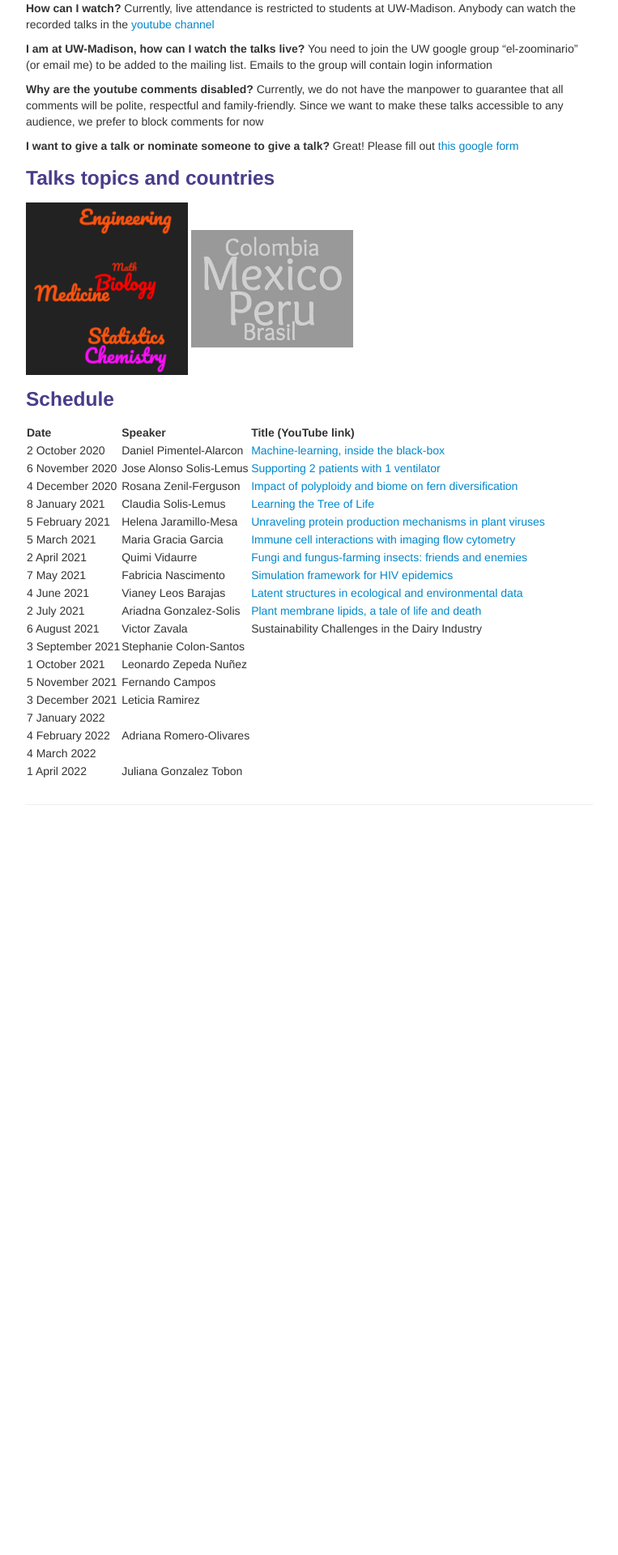
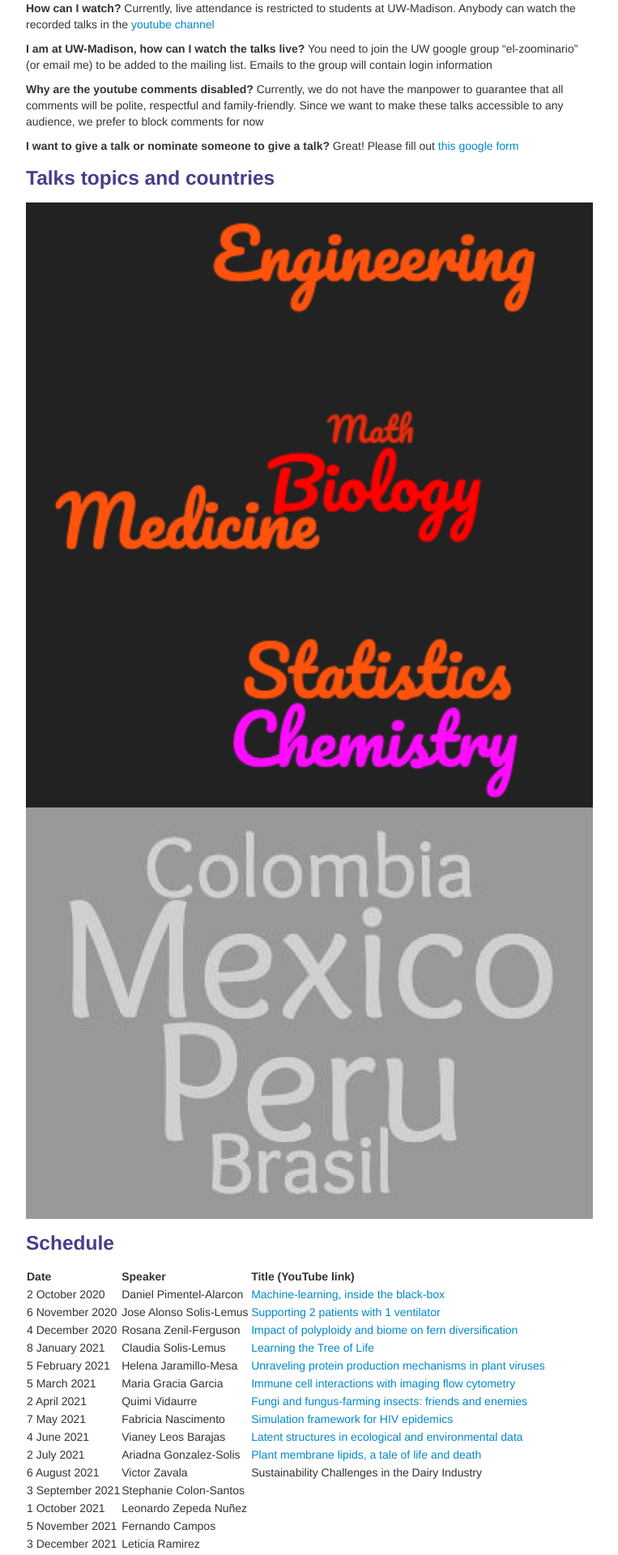
Before and after one commit to solislemuslab/solislemuslab.github.io, a Jekyll site: the page built from pages/talks.md, in a window 1280 px wide. Shown: the part 2832-4752 px from the top of the page at 81% size, without its empty margins (258-1021 px from the left). Built offline with Jekyll 4.4.1, drawn with Linux system fonts in a browser that asks for light colours; before the commit the page ends 3857 px from its top, so only the background shows below that.

Commit message:
modify image size

```diff
--- a/pages/talks.md
+++ b/pages/talks.md
@@ -225,8 +225,8 @@ Great! Please fill out [this google form](https://forms.gle/1kpZE1XrKe9YS9cHA)
 
 ### Talks topics and countries
 <div class="image123">
-    <img src="../assets/pics/topics.png" width="200">
-    <img src="../assets/pics/countries.png" width="200">
+    <img src="../assets/pics/topics.png" height="200">
+    <img src="../assets/pics/countries.png" height="200">
 </div>
 
 ### Schedule
```
